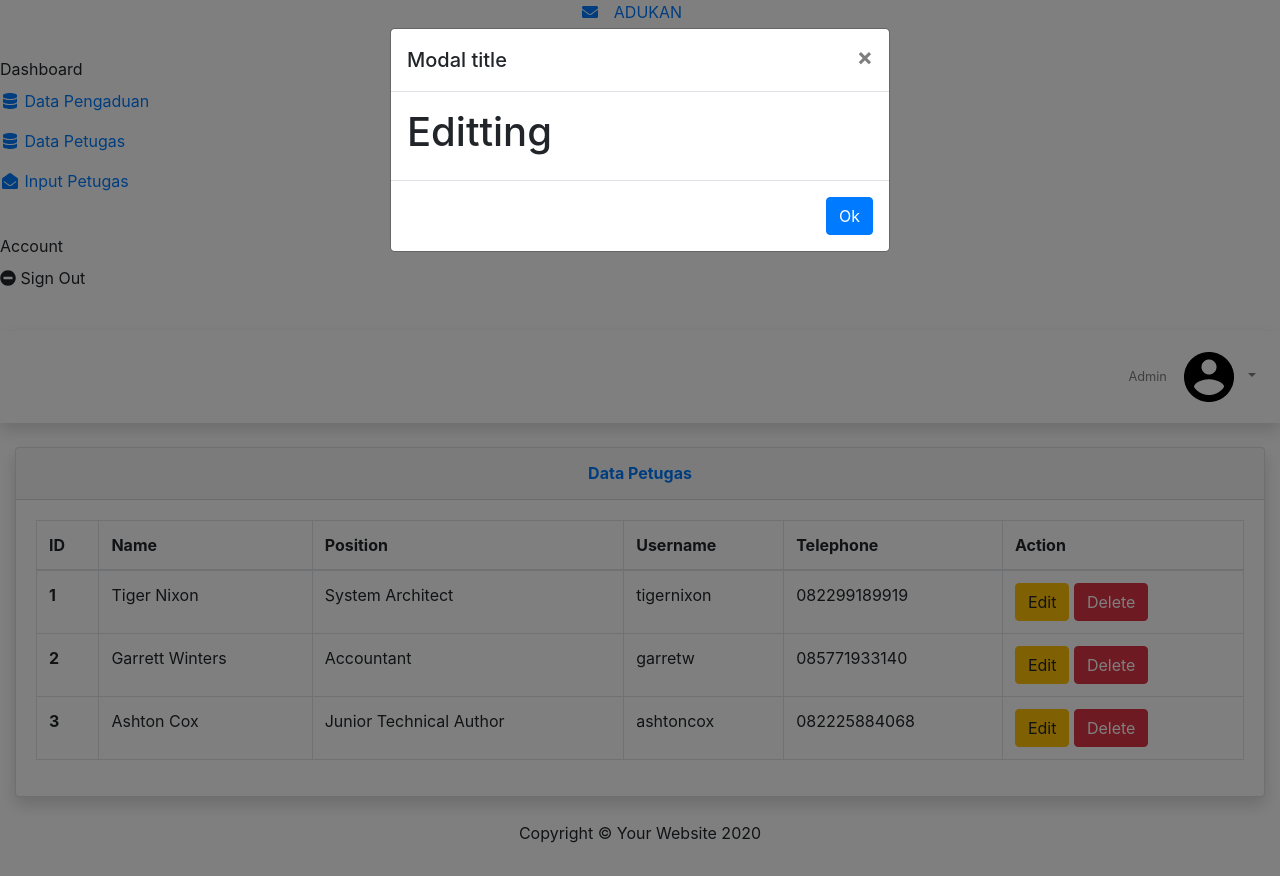
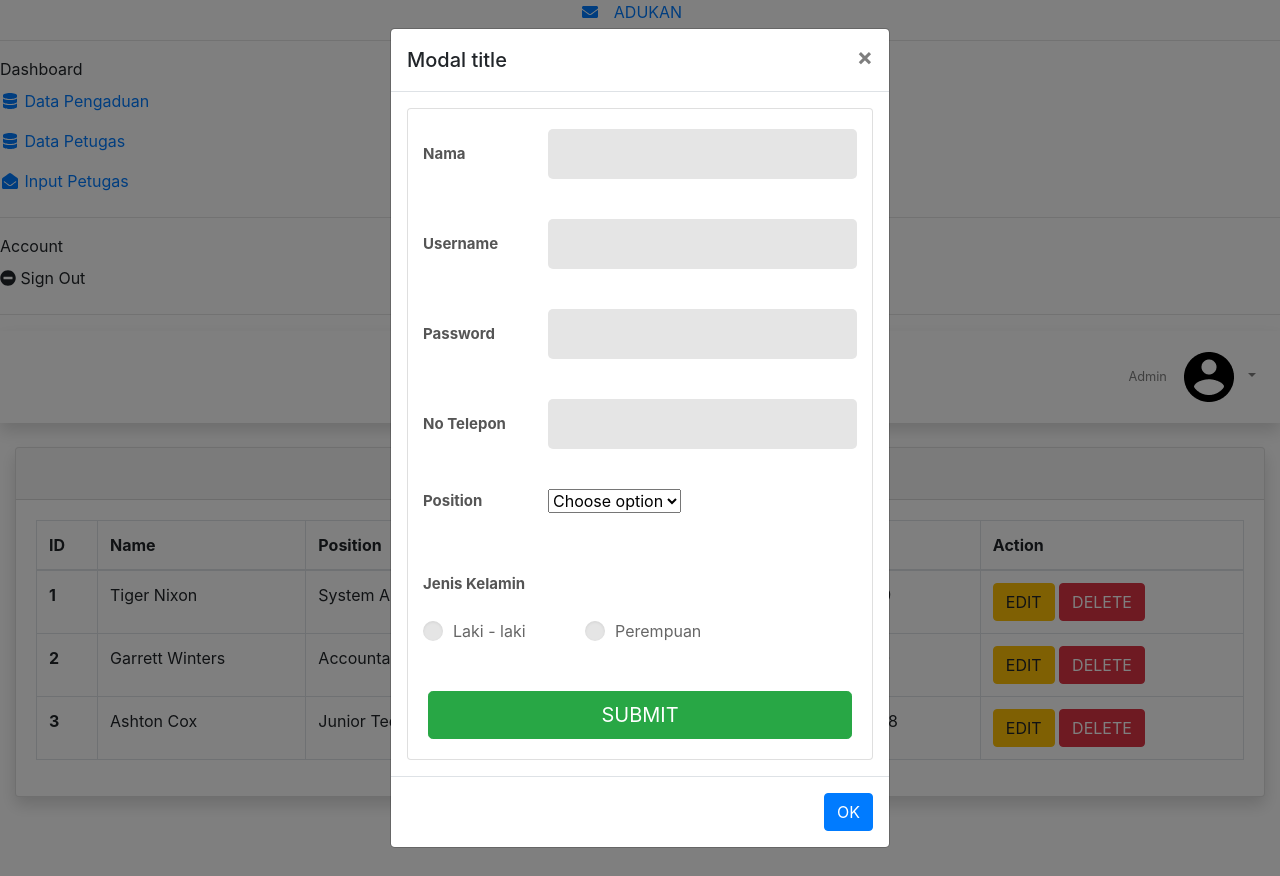
Before and after one commit to RafiIzzatulRizquFaris/PengaduanMasyarakatCI, a CodeIgniter app: page /PengaduanMasyarakatCI/OfficerDataController/index in a window 1280 px wide, after a click on "EDIT". Run offline with CodeIgniter, Linux system fonts and the light colour scheme; some libraries are stand-ins or nearby versions.

Commit message:
Update officerdatadashboard.php
add form for editting officer data

```diff
--- a/application/views/admin/officerdatadashboard.php
+++ b/application/views/admin/officerdatadashboard.php
@@ -18,6 +18,7 @@
 
     <!-- Custom styles for this template-->
     <link href="<?php echo base_url('css/sb-admin-2.min.css');?>" rel="stylesheet">
+    <link href="<?php echo base_url('css/main.css');?>" rel="stylesheet">
     <script src="https://cdnjs.cloudflare.com/ajax/libs/font-awesome/5.13.0/js/all.min.js" crossorigin="anonymous">
     </script>
     <link rel="stylesheet" href="https://stackpath.bootstrapcdn.com/bootstrap/4.5.0/css/bootstrap.min.css"
@@ -227,7 +228,80 @@
 					</button>
 				</div>
 				<div class="modal-body">
-					<h1>Editting</h1>
+                <div class="card card-7">
+								<div class="card-body">
+									<form method="POST" action="invoice.php">
+										<div class="form-row">
+											<div class="name">Nama</div>
+											<div class="value">
+												<div class="input-group">
+													<input class="input--style-5" type="text" name="nama_officer" />
+												</div>
+											</div>
+										</div>
+										<div class="form-row">
+											<div class="name">Username</div>
+											<div class="value">
+												<div class="input-group">
+													<input class="input--style-5" type="text"
+														name="username_officer" />
+												</div>
+											</div>
+										</div>
+										<div class="form-row">
+											<div class="name">Password</div>
+											<div class="value">
+												<div class="input-group">
+													<input class="input--style-5" type="password" name="password_officer" />
+												</div>
+											</div>
+										</div>
+										<div class="form-row">
+											<div class="name">No Telepon</div>
+											<div class="value">
+												<div class="input-group">
+													<input type="text" class="input--style-5" name="telepon_officer">
+												</div>
+											</div>
+										</div>
+										<div class="form-row">
+											<div class="name">Position</div>
+											<div class="value">
+												<div class="input-group">
+													<div class="rs-select2 js-select-simple select--no-search">
+														<select name="position_officer">
+															<option disabled="disabled" selected="selected">Choose
+																option</option>
+															<option>Admin</option>
+															<option>Officer</option>
+														</select>
+														<div class="select-dropdown"></div>
+													</div>
+												</div>
+											</div>
+										</div>
+										<div class="form-row p-t-20">
+											<label class="label label--block">Jenis Kelamin</label>
+											<div class="p-t-15">
+												<label class="radio-container m-r-55">Laki - laki
+													<input type="radio" name="gender_officer" />
+													<span class="checkmark"></span>
+												</label>
+												<label class="radio-container">Perempuan
+													<input type="radio" name="gender_officer" />
+													<span class="checkmark"></span>
+												</label>
+											</div>
+										</div>
+										<div class="text-center">
+											<button class="btn btn--radius-2 btn-success btn-block btn-lg"
+												type="submit">
+												Submit
+											</button>
+										</div>
+									</form>
+								</div>
+							</div>
 				</div>
 				<div class="modal-footer">
 					<button type="button" class="btn btn-primary" data-dismiss="modal">Ok</button>
```
